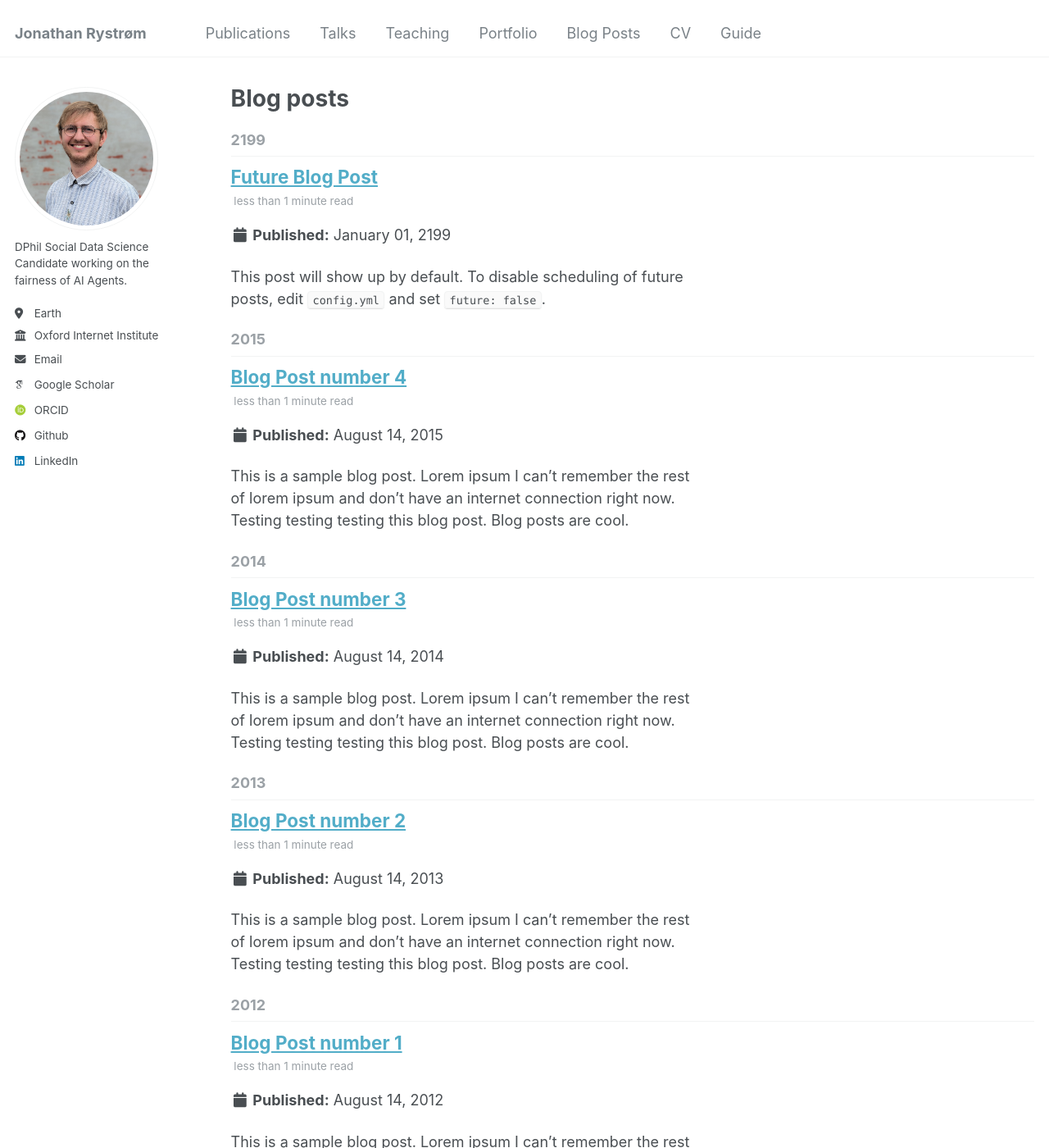
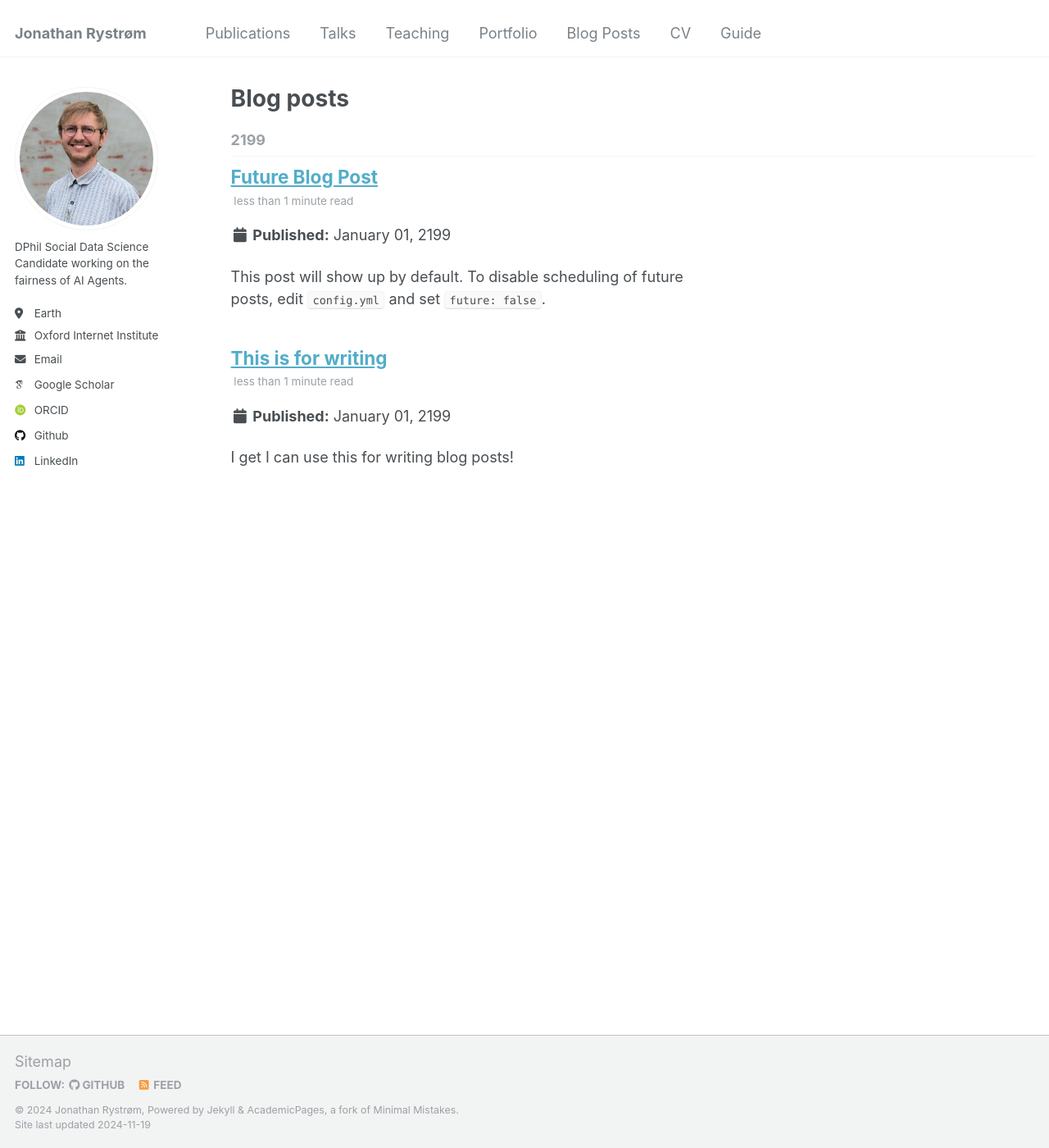
Before and after one commit to jhrystrom/jhrystrom.github.io, a Jekyll site: the page built from _pages/year-archive.html, in a window 1280 px wide and 1400 px high. Shown: the whole window at 82% size. Built offline with Jekyll 4.4.1, drawn with Linux system fonts in a browser that asks for light colours; some web fonts are replaced; some of the changed text lies outside the part shown.

Commit message:
add blog posts

```diff
--- a/_config.yml
+++ b/_config.yml
@@ -87,7 +87,7 @@
 teaser                   :  # filename of teaser fallback teaser image placed in /images/, .e.g. "500x300.png"
 breadcrumbs              : false # true, false (default)
 words_per_minute         : 160
-future                   : true
+future                   : false
 read_more                : "disabled" # if enabled, adds "Read more" links to excerpts
 talkmap_link             : false #change to true to add link to talkmap on talks page
 comments:
--- a/_posts/2012-08-14-blog-post-1.md
+++ /dev/null
@@ -1,20 +0,0 @@
----
-title: 'Blog Post number 1'
-date: 2012-08-14
-permalink: /posts/2012/08/blog-post-1/
-tags:
-  - cool posts
-  - category1
-  - category2
----
-
-This is a sample blog post. Lorem ipsum I can't remember the rest of lorem ipsum and don't have an internet connection right now. Testing testing testing this blog post. Blog posts are cool.
-
-Headings are cool
-======
-
-You can have many headings
-======
-
-Aren't headings cool?
-------
--- a/_posts/2013-08-14-blog-post-2.md
+++ /dev/null
@@ -1,20 +0,0 @@
----
-title: 'Blog Post number 2'
-date: 2013-08-14
-permalink: /posts/2013/08/blog-post-2/
-tags:
-  - cool posts
-  - category1
-  - category2
----
-
-This is a sample blog post. Lorem ipsum I can't remember the rest of lorem ipsum and don't have an internet connection right now. Testing testing testing this blog post. Blog posts are cool.
-
-Headings are cool
-======
-
-You can have many headings
-======
-
-Aren't headings cool?
-------
--- a/_posts/2014-08-14-blog-post-3.md
+++ /dev/null
@@ -1,18 +0,0 @@
----
-title: 'Blog Post number 3'
-date: 2014-08-14
-permalink: /posts/2014/08/blog-post-3/
-tags:
-  - cool posts
-  - category1
-  - category2
----
-
-This is a sample blog post. Lorem ipsum I can't remember the rest of lorem ipsum and don't have an internet connection right now. Testing testing testing this blog post. Blog posts are cool.
-
-# Headings are cool
-
-## You can have many headings
-
-### Aren't headings cool?
----
--- /dev/null
+++ b/_posts/2024-11-18-here-ill-write.md
@@ -0,0 +1,8 @@
+---
+title: 'This is for writing'
+date: 2199-01-01
+permalink: /posts/2024/11/this-is-for-writing/
+tags:
+  - cool posts
+---
+I get I can use this for writing blog posts!
```
Also changed, not shown: _posts/2015-08-14-blog-post-4.md (deleted, +0 -20 lines).
